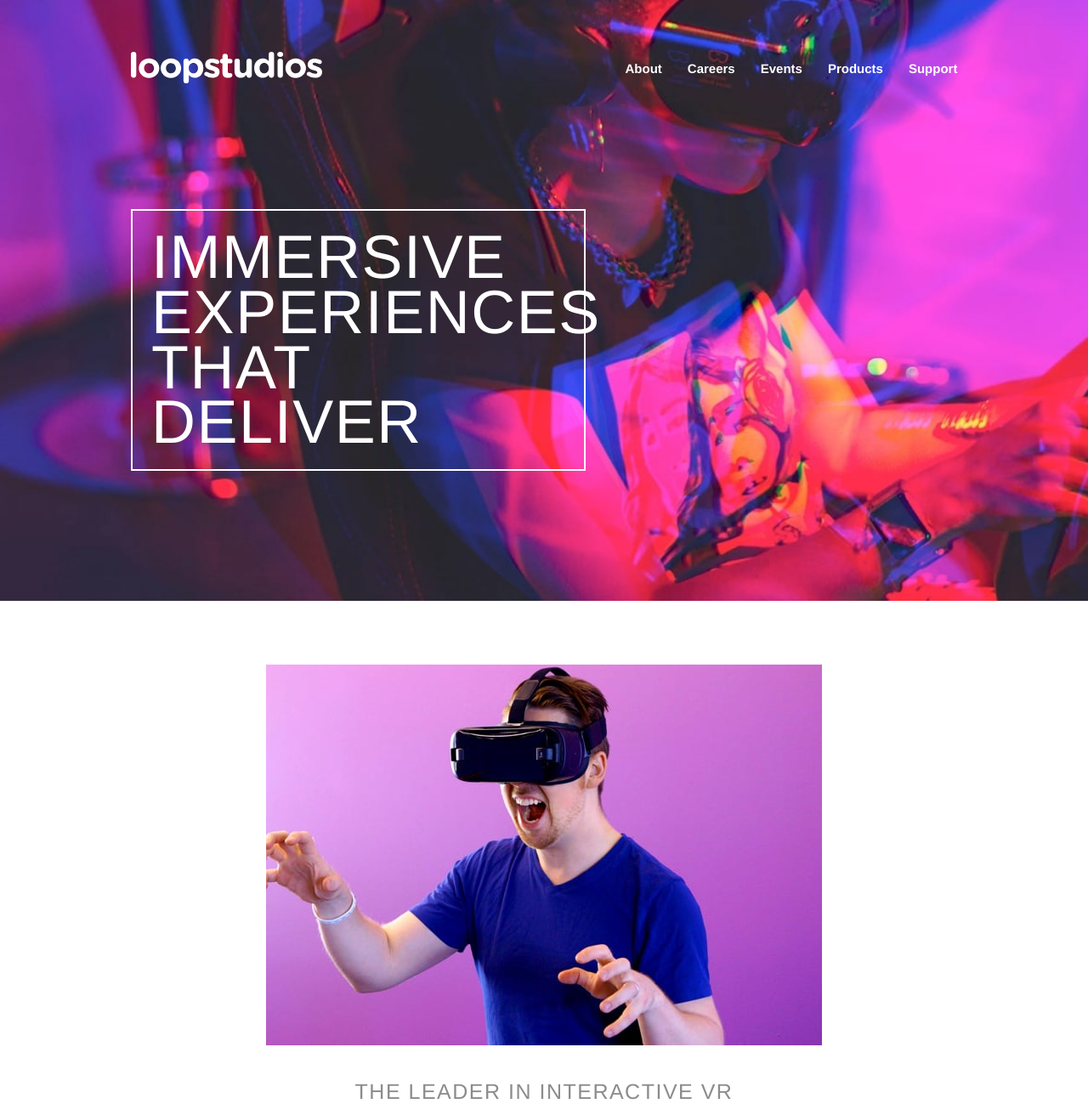
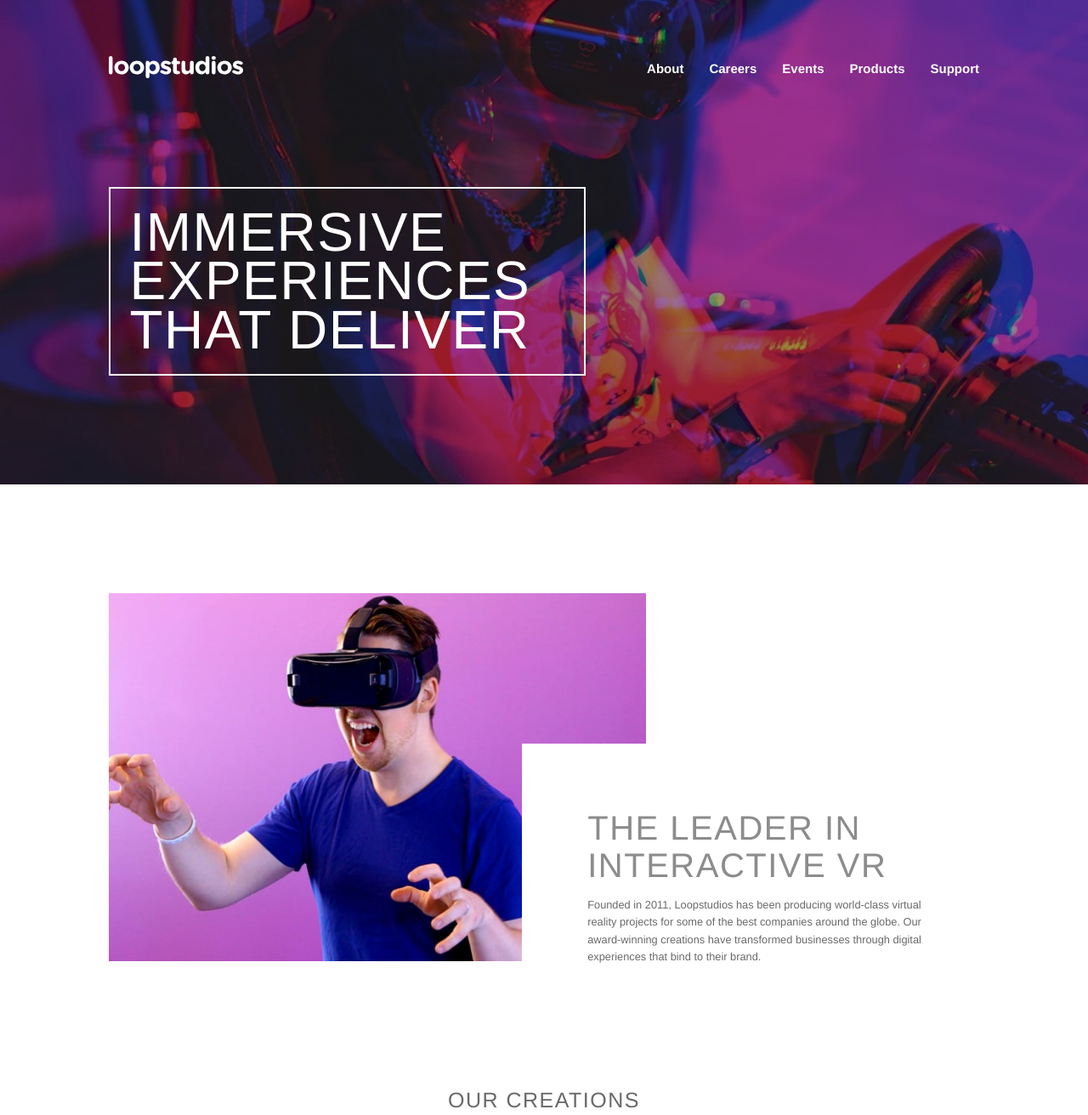
Before and after one commit to joanpujol/fem-Loopstudios-Landing-Page, a website: page index.html in a window 1280 px wide. Shown: the top 1312 px of the page at 85% size. Drawn offline with Linux system fonts and the light colour scheme; a web font is replaced by a local one.

Commit message:
Add desktop about section

```diff
--- a/index.html
+++ b/index.html
@@ -44,6 +44,7 @@
     <div class="about__image">
       <img src="./images/mobile/image-interactive.jpg" alt="Interactive VR">
     </div>
+    <div class="about__content">
       <div class="about__title">
         <h2>The leader in interactive VR</h2>
       </div>
@@ -54,6 +55,7 @@
           creations have transformed businesses through digital experiences that bind
           to their brand.
         </p>
+      </div>
     </div>
   </div>
 
--- a/sass/main.scss
+++ b/sass/main.scss
@@ -61,19 +61,21 @@ ul {
   }
 }
 
-@media only screen and (min-width: 600px) {
+@media (min-width: 600px) {
   .hero {
-    background-image: url("../images/desktop/image-hero.jpg");
+    background-image:
+            linear-gradient( rgba(0,0,0,.4), rgba(0,0,0,.4) ),
+            url("../images/desktop/image-hero.jpg");
     background-repeat: no-repeat;
     width: 100%;
     height: initial;
-    padding: 2.5vw 12vw 12vw;
+    padding: 2.5vw 10vw 10vw;
 
     &__header {
-      margin: 0 0 12vw;
+      margin: 0 0 10vw;
 
       & > .logo img {
-        height: 2.5em;
+        height: 1.75em;
       }
 
       & > .menu img {
@@ -96,7 +98,7 @@ ul {
       transform: initial;
 
       & > h2 {
-        font-size: 4.5rem;
+        font-size: 4rem;
         line-height: 0.9;
         border-width: 5px;
       }
@@ -132,6 +134,51 @@ ul {
     padding: 1em;
     color: hsl(0, 0%, 41%);
     line-height: 1.6;
+  }
+}
+
+@media (min-width: 600px) {
+  .about {
+    padding: 0;
+    margin: 10vw;
+    width: 76vw;
+    display: block;
+    position: relative;
+
+    &__title {
+      margin: 0 0 1em;
+
+      h2 {
+        font-size: 2.5rem;
+      }
+    }
+
+    &__desc {
+      padding: 0;
+      margin: 0;
+      font-size: 0.8rem;
+    }
+
+    &__image {
+      width: 65%;
+      img {
+        display: block;
+      }
+    }
+
+    &__content {
+      padding: 6vw 0 0 6vw;
+      background-color: white;
+      position: absolute;
+      width: 50%;
+      height: 20vw;
+      display: flex;
+      flex-direction: column;
+      right: 0;
+      bottom: 0;
+      text-align: left;
+    }
+
   }
 }
 
```
Also changed, not shown: css/style.css. Lines whose indentation alone changed are shown as unchanged.
